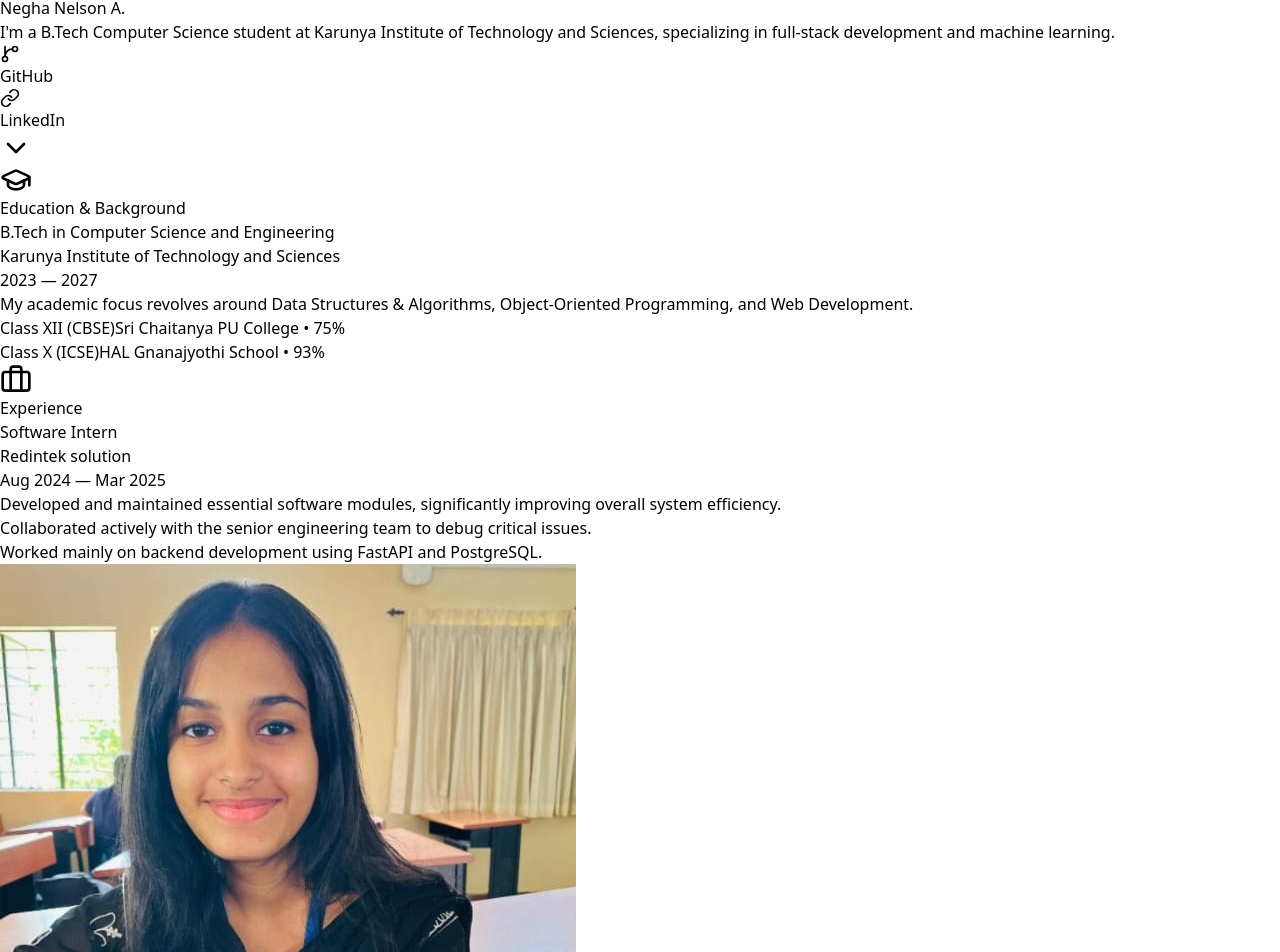
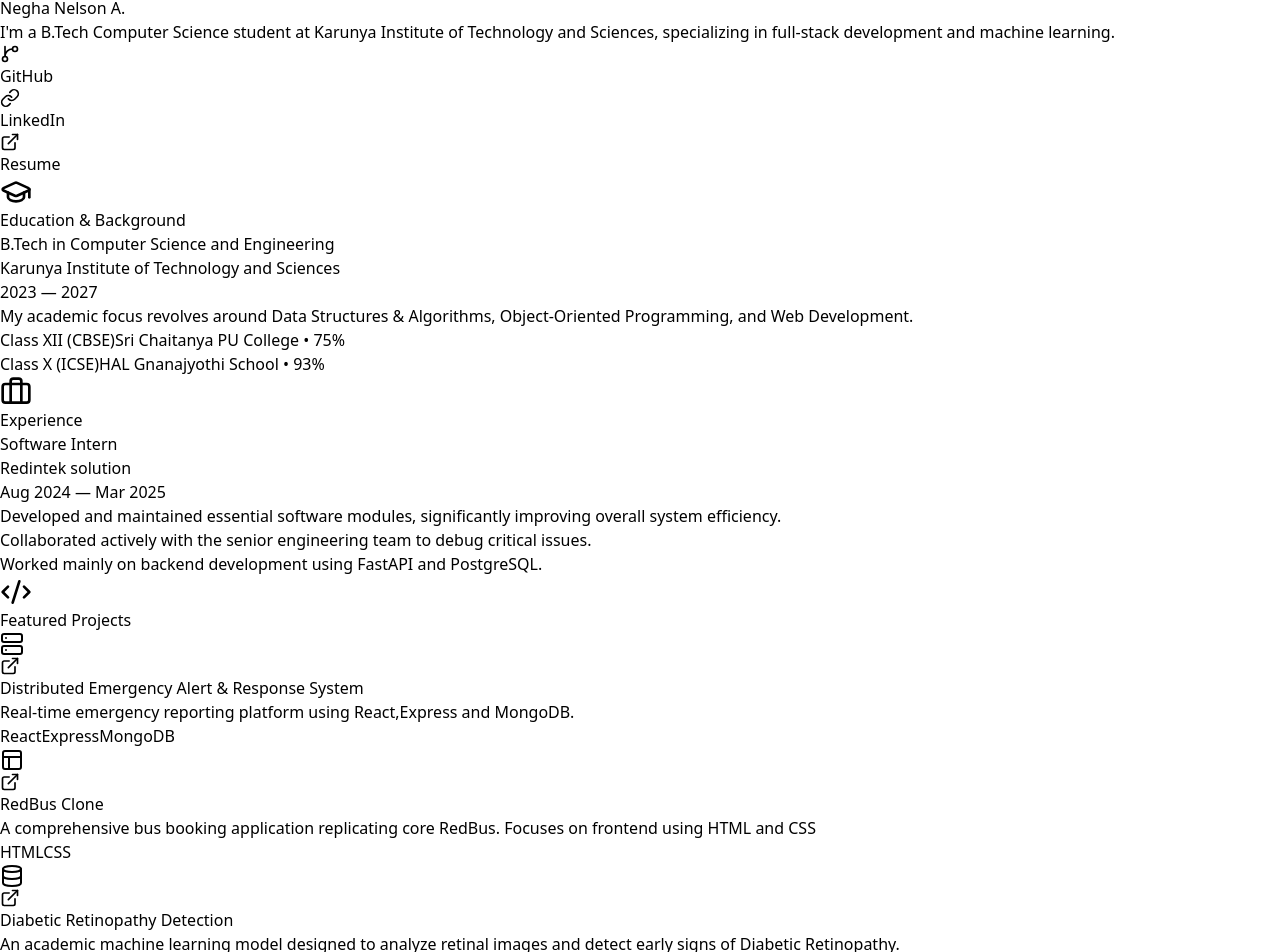
Before and after one commit to NeghaNelson/portfolio, a React app: page / in a window 1280 px wide. Shown: the part 637-1589 px from the top of the page. Built offline with nearby package versions, Linux system fonts and the light colour scheme; the HTML template or start-up script is replaced by a standard one.

Commit message:
Remove secondary image and image area; add Resume button; stop bouncing and hover-shift; style Resume button blue

```diff
--- a/src/App.jsx
+++ b/src/App.jsx
@@ -1,6 +1,5 @@
 import React, { useState } from 'react';
 import heroImage from '../image1.jpeg';
-import snapshotImage from '../image2.jpeg';
 import {
   GitBranch,
   Link,
@@ -73,20 +72,22 @@ const App = () => {
           </p>
 
           <div className="flex flex-wrap justify-center gap-4 pt-6">
-            <a href="https://github.com/NeghaNelson" target="_blank" rel="noreferrer" className="flex items-center gap-2 bg-slate-800 hover:bg-slate-700 text-white px-6 py-3 rounded-lg font-medium transition-all border border-slate-700 transform hover:-translate-y-1">
+            <a href="https://github.com/NeghaNelson" target="_blank" rel="noreferrer" className="flex items-center gap-2 bg-slate-800 hover:bg-slate-700 text-white px-6 py-3 rounded-lg font-medium transition-all border border-slate-700">
               <GitBranch size={20} />
               GitHub
             </a>
-            <a href="https://www.linkedin.com/in/negha-nelson/" target="_blank" rel="noreferrer" className="flex items-center gap-2 bg-[#0A66C2] hover:bg-[#084e96] text-white px-6 py-3 rounded-lg font-medium transition-all transform hover:-translate-y-1">
+            <a href="https://www.linkedin.com/in/negha-nelson/" target="_blank" rel="noreferrer" className="flex items-center gap-2 bg-[#0A66C2] hover:bg-[#084e96] text-white px-6 py-3 rounded-lg font-medium transition-all">
               <Link size={20} />
               LinkedIn
+            </a>
+            <a href="/NeghaResume.pdf" download="NeghaResume.pdf" className="flex items-center gap-2 bg-blue-500 hover:bg-blue-400 text-white px-6 py-3 rounded-lg font-medium transition-all border border-blue-600">
+              <ExternalLink size={20} />
+              Resume
             </a>
           </div>
         </div>
 
-        <div className="absolute bottom-10 animate-bounce cursor-pointer text-slate-500 hover:text-blue-400 transition-colors" onClick={() => scrollTo('about')}>
-          <ChevronDown size={32} />
-        </div>
+
       </section>
 
       {/* About Section */}
@@ -123,7 +124,7 @@ const App = () => {
 
 
       <section id="experience" className="py-24 px-6 max-w-6xl mx-auto">
-        <div className="grid gap-10 lg:grid-cols-[0.75fr_0.95fr] items-start">
+        <div className="grid gap-10 items-start">
           <div>
             <div className="flex items-center gap-4 mb-12">
               <Briefcase className="text-blue-500" size={32} />
@@ -143,10 +144,6 @@ const App = () => {
                 <li>Worked mainly on backend development using FastAPI and PostgreSQL.</li>
               </ul>
             </div>
-          </div>
-
-          <div className="relative mx-auto overflow-hidden border border-slate-700 shadow-2xl h-[520px] w-[520px] rounded-full">
-            <img src={snapshotImage} alt="Experience highlight" className="w-full h-full object-cover object-top transition-transform duration-700 hover:scale-105" />
           </div>
         </div>
       </section>
```
